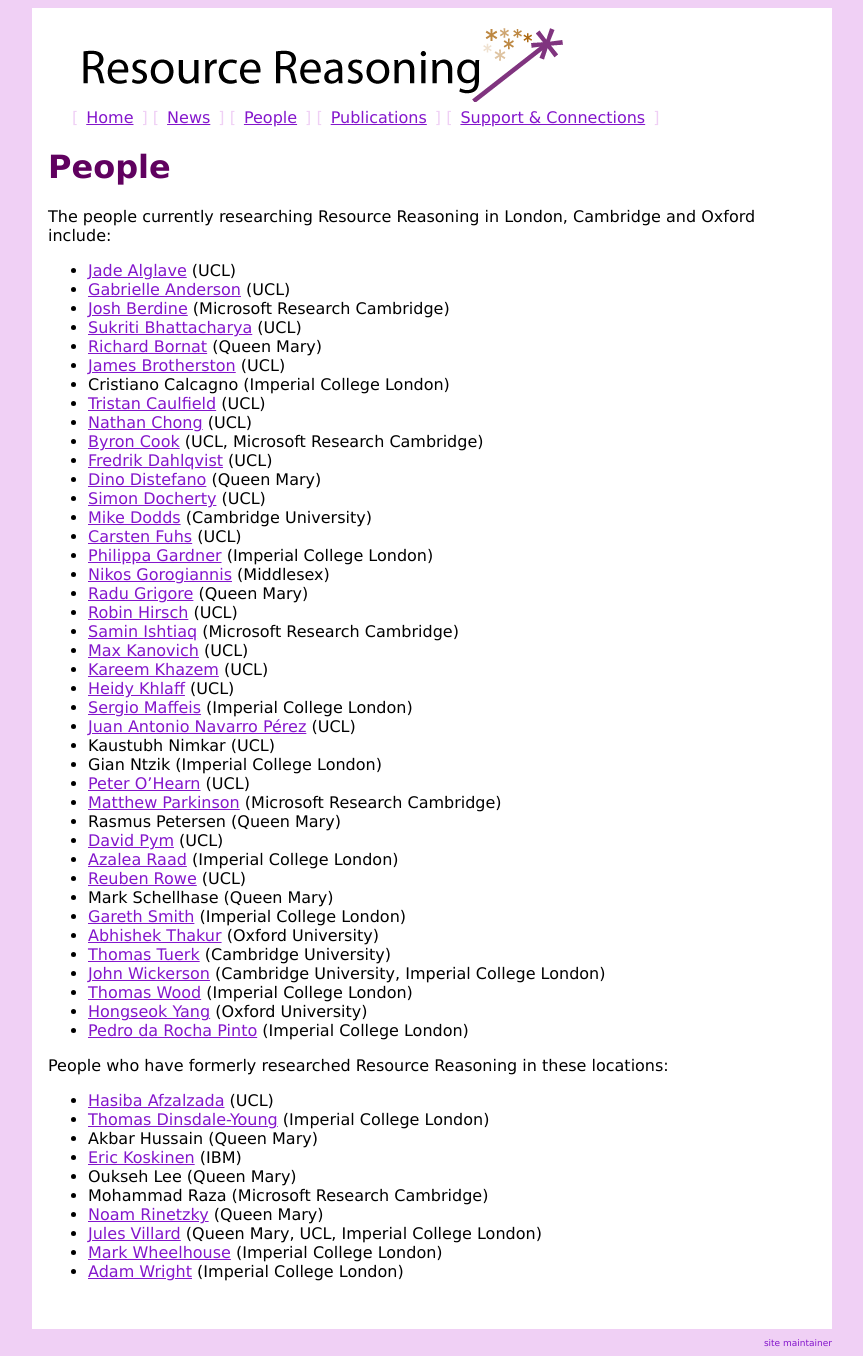
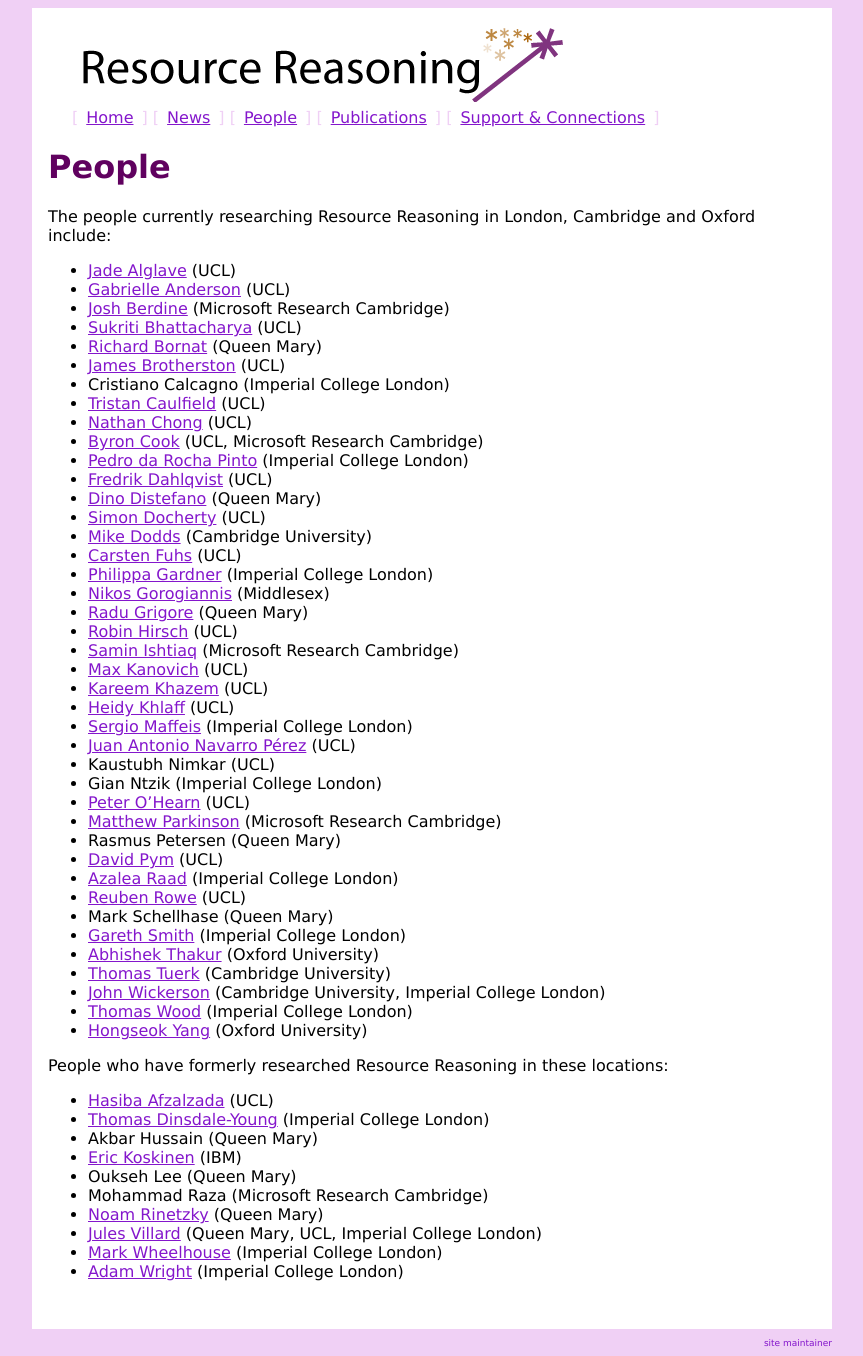
Before and after one commit to resource-reasoning/resourcereasoning.com, a Jekyll site: the page built from people.md, in a window 1280 px wide. Shown: the whole page, without its empty margins (208-1071 px from the left). Built offline with Jekyll 4.4.1, drawn with Linux system fonts in a browser that asks for light colours; nearby versions of some CDN libraries; part of the change alters nothing that is shown.

```diff
--- a/people.md
+++ b/people.md
@@ -15,6 +15,7 @@ The people currently researching Resource Reasoning in London, Cambridge and Oxf
 * [Tristan Caulfield](http://www0.cs.ucl.ac.uk/people/T.Caulfield/) (UCL)
 * [Nathan Chong](http://www0.cs.ucl.ac.uk/people/N.Chong.html) (UCL)
 * [Byron Cook](http://www0.cs.ucl.ac.uk/staff/b.cook/) (UCL, Microsoft Research Cambridge)
+* [Pedro da Rocha Pinto](http://www.doc.ic.ac.uk/~pmd09/) (Imperial College London)
 * [Fredrik Dahlqvist](http://www0.cs.ucl.ac.uk/people/F.Dahlqvist.html) (UCL)
 * [Dino Distefano](http://www.eecs.qmul.ac.uk/~ddino/ddino_homepage/About_me.html) (Queen Mary)
 * [Simon Docherty](http://www0.cs.ucl.ac.uk/people/S.Docherty.html) (UCL)
@@ -45,7 +46,6 @@ The people currently researching Resource Reasoning in London, Cambridge and Oxf
 * [John Wickerson](http://www.cl.cam.ac.uk/~jpw48/) (Cambridge University, Imperial College London)
 * [Thomas Wood](http://www.doc.ic.ac.uk/~tw1509) (Imperial College London)
 * [Hongseok Yang](http://www.cs.ox.ac.uk/people/hongseok.yang/Public/Home.html) (Oxford University)
-* [Pedro da Rocha Pinto](http://www.doc.ic.ac.uk/~pmd09/) (Imperial College London)
 
 People who have formerly researched Resource Reasoning in these locations:
 
```
